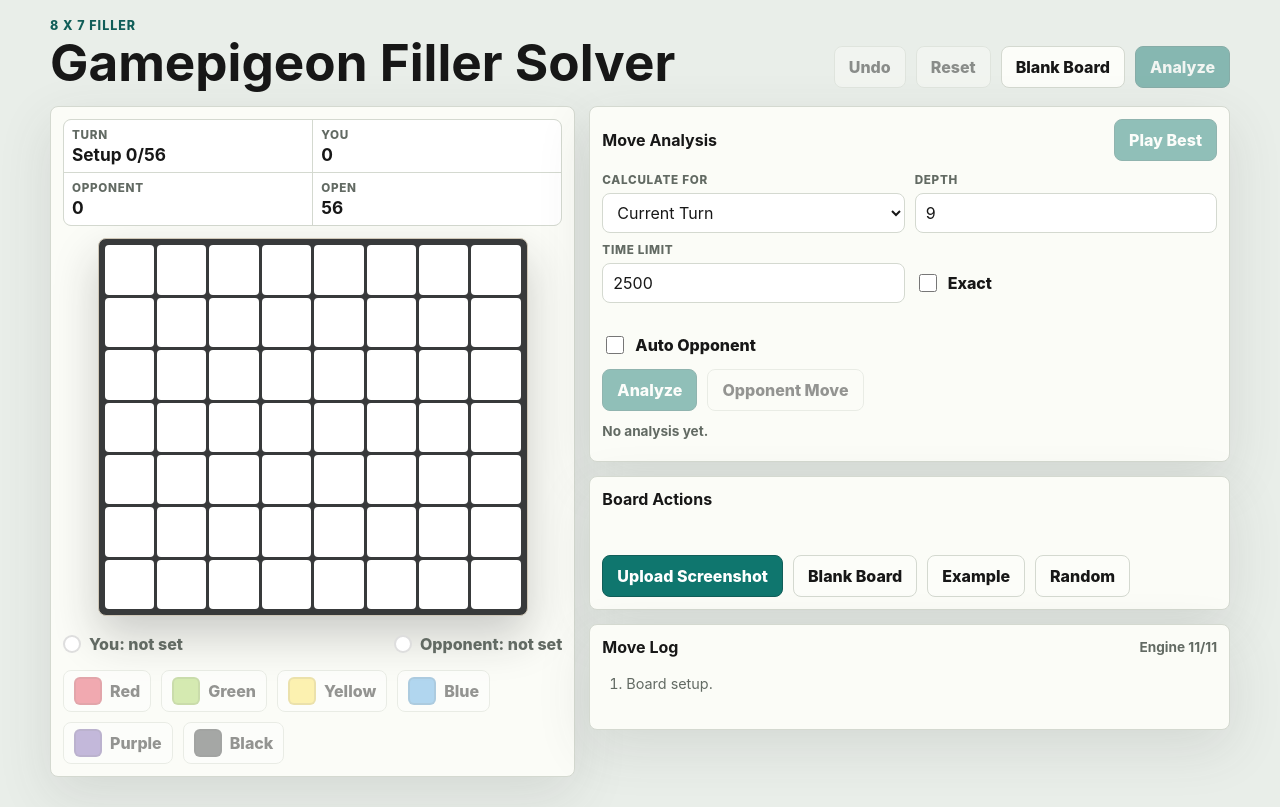
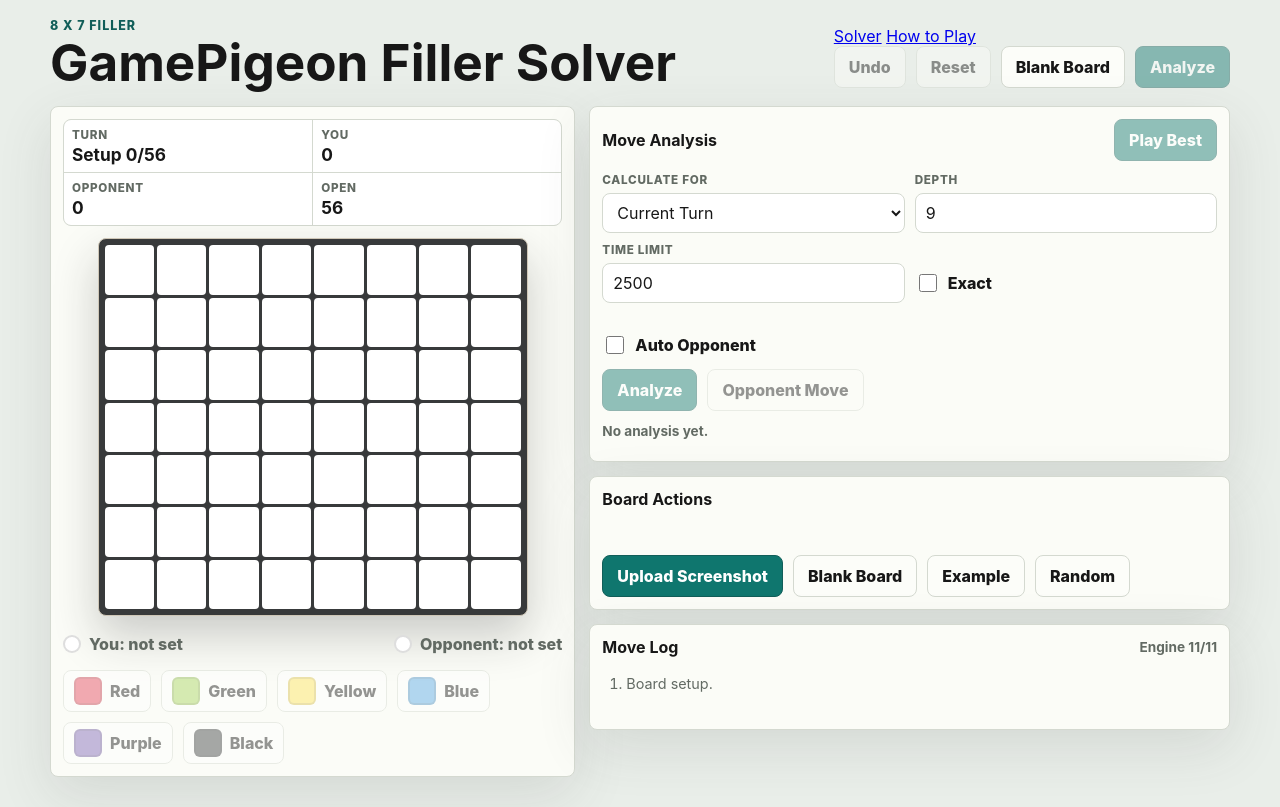
Before and after one commit to mykulgu/filler-solver-gamepigeon, a plain HTML site: page index.html in a window 1280 px wide. Drawn offline with Linux system fonts and the light colour scheme.

Commit message:
Add Filler how-to-play page

```diff
--- a/index.html
+++ b/index.html
@@ -3,7 +3,11 @@
   <head>
     <meta charset="utf-8" />
     <meta name="viewport" content="width=device-width, initial-scale=1" />
-    <title>Gamepigeon Filler Solver</title>
+    <title>GamePigeon Filler Solver</title>
+    <meta
+      name="description"
+      content="Solve GamePigeon Filler positions on an 8 by 7 board and compare legal color moves."
+    />
     <link rel="stylesheet" href="styles.css" />
   </head>
   <body>
@@ -11,13 +15,19 @@
       <header class="topbar">
         <div>
           <p class="eyebrow">8 x 7 Filler</p>
-          <h1>Gamepigeon Filler Solver</h1>
+          <h1>GamePigeon Filler Solver</h1>
         </div>
-        <div class="toolbar" aria-label="Game actions">
-          <button id="undoBtn" class="button secondary" type="button">Undo</button>
-          <button id="resetBtn" class="button secondary" type="button">Reset</button>
-          <button id="blankBoardTopBtn" class="button secondary" type="button">Blank Board</button>
-          <button id="analyzeTopBtn" class="button primary" type="button">Analyze</button>
+        <div class="header-actions">
+          <nav class="site-nav" aria-label="Site navigation">
+            <a class="nav-link active" href="index.html" aria-current="page">Solver</a>
+            <a class="nav-link" href="how-to-play.html">How to Play</a>
+          </nav>
+          <div class="toolbar" aria-label="Game actions">
+            <button id="undoBtn" class="button secondary" type="button">Undo</button>
+            <button id="resetBtn" class="button secondary" type="button">Reset</button>
+            <button id="blankBoardTopBtn" class="button secondary" type="button">Blank Board</button>
+            <button id="analyzeTopBtn" class="button primary" type="button">Analyze</button>
+          </div>
         </div>
       </header>
 
```
